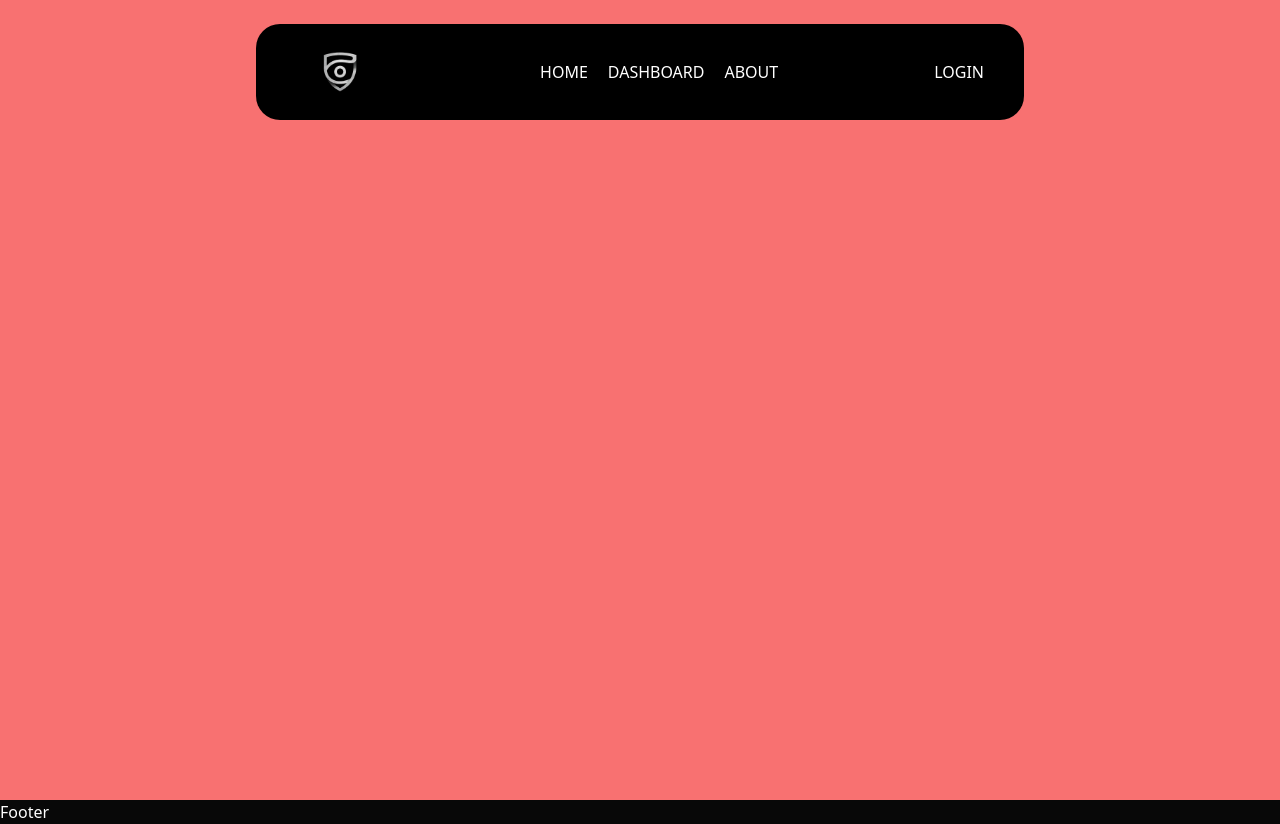
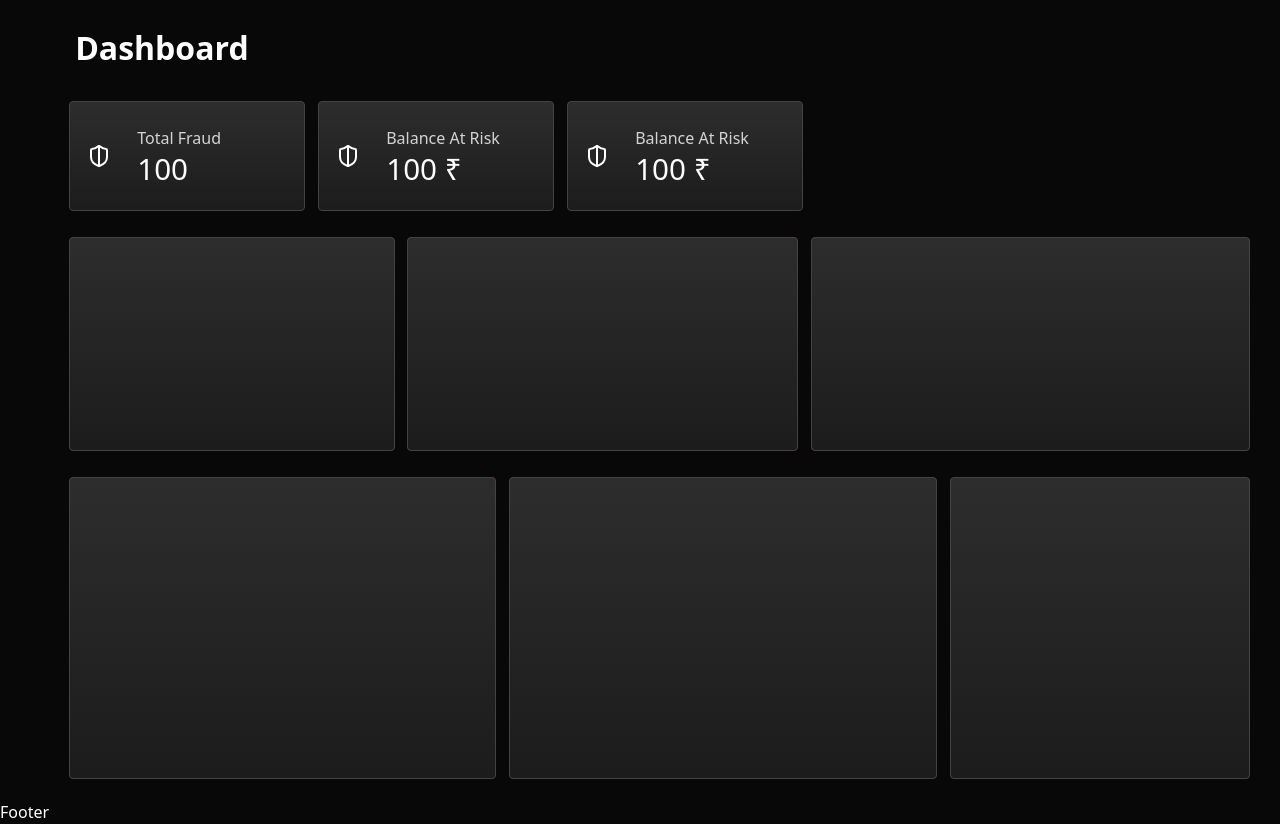
Before and after one commit to Roushan1512/Payments-Fraud-Detection, a React (Vite) app in the folder clientside/: page /dashboard in a window 1280 px wide. Built offline with nearby package versions, Linux system fonts and the light colour scheme; what @nextui-org/react would draw is missing.

Commit message:
Dashboard WIP

```diff
--- a/clientside/package.json
+++ b/clientside/package.json
@@ -20,6 +20,7 @@
     "class-variance-authority": "^0.7.0",
     "clsx": "^2.1.0",
     "framer-motion": "^11.0.14",
+    "lucide-react": "^0.358.0",
     "react": "^18.2.0",
     "react-dom": "^18.2.0",
     "react-router-dom": "^6.22.3",
--- a/clientside/src/components/Dashboard/Dashboard.jsx
+++ b/clientside/src/components/Dashboard/Dashboard.jsx
@@ -1,10 +1,73 @@
 import React from "react";
 import { Button } from "@/components/ui/button";
+import { ShieldHalf } from "lucide-react";
 
 const Dashboard = () => {
+  const bgofcards =
+    "from-[#1d1c1c] to-[#2e2d2d] bg-gradient-to-t rounded border border-[#444343] shadow-[#2e2d2d]";
   return (
-    <div className=" w-[100vw] h-[100vh] bg-red-400 overflow-x-hidden"></div>
+    <div className=" w-[100vw] h-[100vh]  overflow-x-hidden pl-[4vw]">
+      <div className=" w-full h-full justify-evenly  flex flex-col pr-[2vw] pl-[1vw]">
+        <div className=" h-[08%] ">
+          <h1 className="pl-[.7rem]  h-full flex items-center text-[4vh] font-semibold">
+            Dashboard
+          </h1>
+        </div>
+        <div className=" h-[15%]  p-[.3rem] flex gap-[1vw]">
+          {/* single card */}
+          <div className={` w-[20%]  rounded h-full ${bgofcards} flex `}>
+            <div className=" w-[25%] flex items-center justify-center  ">
+              <ShieldHalf />
+            </div>
+            <div className=" flex-1 pl-[.7vw] flex flex-col justify-center">
+              <h1 className="text-[1rem]   flex items-end justify-start  font-medium opacity-80">
+                Total Fraud{" "}
+              </h1>
+              <h1 className="text-[1.85rem] flex items-start leading-tight font-medium">
+                100
+              </h1>
+            </div>
+          </div>
+          <div className={` w-[20%]  rounded h-full ${bgofcards} flex `}>
+            <div className=" w-[25%] flex items-center justify-center  ">
+              <ShieldHalf />
+            </div>
+            <div className=" flex-1 pl-[.7vw] flex flex-col justify-center">
+              <h1 className="text-[1rem]   flex items-end justify-start  font-medium opacity-80">
+                Balance At Risk{" "}
+              </h1>
+              <h1 className="text-[1.85rem] flex items-start leading-tight font-medium">
+                100 ₹
+              </h1>
+            </div>
+          </div>
+          <div className={` w-[20%]  rounded h-full ${bgofcards} flex `}>
+            <div className=" w-[25%] flex items-center justify-center  ">
+              <ShieldHalf />
+            </div>
+            <div className=" flex-1 pl-[.7vw] flex flex-col justify-center">
+              <h1 className="text-[1rem]   flex items-end justify-start  font-medium opacity-80">
+                Balance At Risk{" "}
+              </h1>
+              <h1 className="text-[1.85rem] flex items-start leading-tight font-medium">
+                100 ₹
+              </h1>
+            </div>
+          </div>
+        </div>
+        <div className=" h-[28%]  flex p-[.3rem] gap-[1vw]">
+          <div className={` flex-[1] bg-red-700 h-full ${bgofcards}`}></div>
+          <div className={` flex-[1.2] bg-red-700 h-full ${bgofcards}`}></div>
+          <div className={` flex-[1.35] bg-red-700 h-full ${bgofcards}`}></div>
+        </div>
+        <div className=" h-[39%]  flex p-[.3rem] gap-[1vw]">
+          <div className={` flex-1 bg-red-700 h-full ${bgofcards}`}></div>
+          <div className={` flex-1 bg-red-700 h-full ${bgofcards}`}></div>
+          <div className={`flex-[.7] bg-red-700 h-full ${bgofcards}`}></div>
+        </div>
+      </div>
+    </div>
   );
 };
-
+// bg-[#2e2d2d]
 export default Dashboard;
--- a/clientside/src/components/Header/Header.jsx
+++ b/clientside/src/components/Header/Header.jsx
@@ -2,7 +2,7 @@ import React from "react";
 import logo from "./Cypher_logo.png";
 const Header = () => {
   return (
-    <div className="bg-[#000000] flex justify-between items-center  text-white mt-6 left-[20%] 2xl:h-[3.5rem] h-24 w-[60vw] rounded-3xl px-10 overflow-hidden  shadow-[#120411] absolute z-30">
+    <div className="bg-[#000000] flex justify-between items-center opacity-0  text-white mt-6 left-[20%] 2xl:h-[3.5rem] h-24 w-[60vw] rounded-3xl px-10 overflow-hidden  shadow-[#120411] absolute z-30">
       <div>
         <img src={logo} alt="" className="w-[5.5rem]" />
       </div>
--- a/clientside/tailwind.config.js
+++ b/clientside/tailwind.config.js
@@ -20,6 +20,7 @@ module.exports = {
     },
     extend: {
       colors: {
+        greyish: "#cae9ff",
         border: "hsl(var(--border))",
         input: "hsl(var(--input))",
         ring: "hsl(var(--ring))",
```
Also changed, not shown: 1 other file (tests, documents, lock files or other folders).
